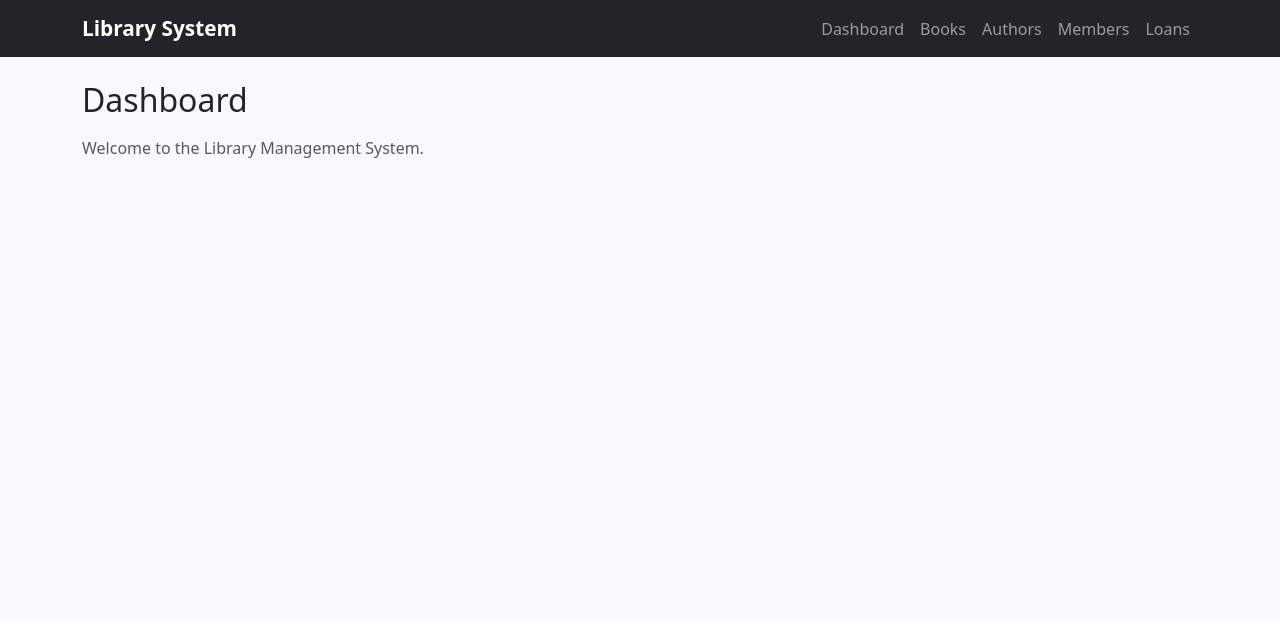
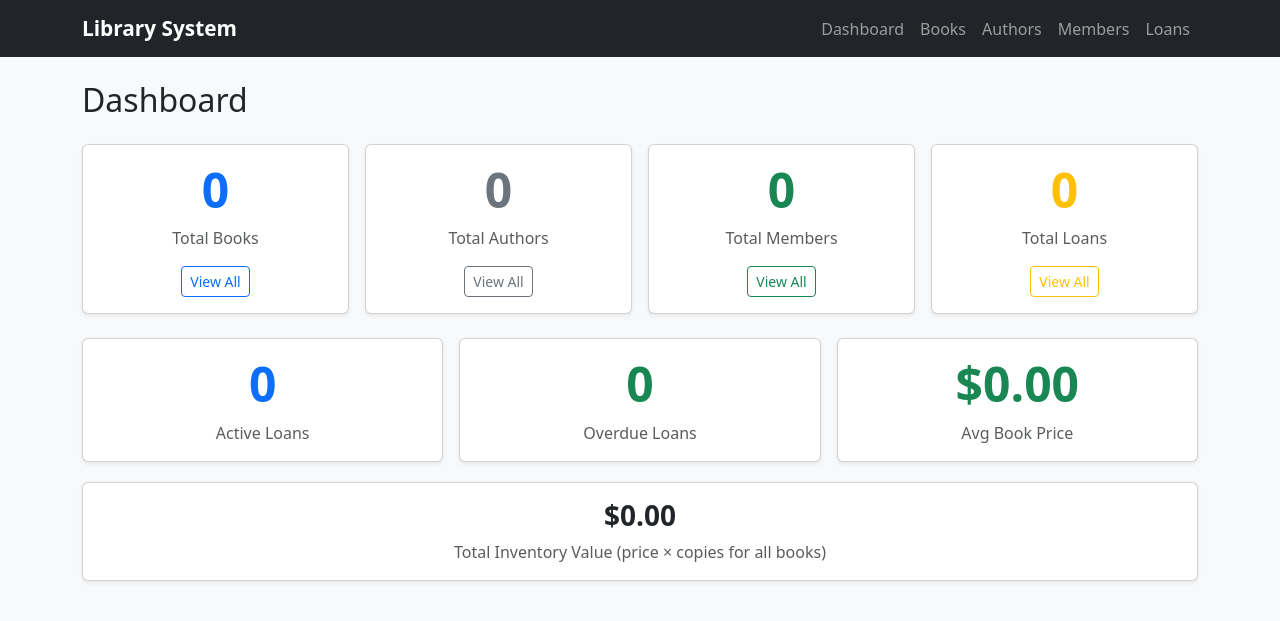
Before and after one commit to kingnguyen123/database_project2, a Flask app: page / in a window 1280 px wide. Shown: the top 621 px of the page. Run offline with Flask 3, Linux system fonts and the light colour scheme.

Commit message:
added the dashboard

```diff
--- a/app.py
+++ b/app.py
@@ -15,7 +15,35 @@ with app.app_context():
 
 @app.route('/')
 def dashboard():
-    return render_template('dashboard.html')
+    total_books   = Book.query.count()
+    total_authors = Author.query.count()
+    total_members = Member.query.count()
+    total_loans   = Loan.query.count()
+
+    active_loans  = Loan.query.filter_by(status='active').count()
+    overdue_loans = Loan.query.filter(
+        Loan.status == 'active',
+        Loan.due_date < date.today()
+    ).count()
+
+    avg_price = db.session.query(db.func.avg(Book.price)).scalar()
+    avg_price = round(avg_price, 2) if avg_price else 0
+
+    inventory_value = db.session.query(
+        db.func.sum(Book.price * Book.total_copies)
+    ).scalar()
+    inventory_value = round(inventory_value, 2) if inventory_value else 0
+
+    return render_template('dashboard.html',
+        total_books=total_books,
+        total_authors=total_authors,
+        total_members=total_members,
+        total_loans=total_loans,
+        active_loans=active_loans,
+        overdue_loans=overdue_loans,
+        avg_price=avg_price,
+        inventory_value=inventory_value
+    )
 
 
 @app.route('/authors')
@@ -378,6 +406,23 @@ def checkout():
     return render_template('checkout_form.html', members=all_members, books=available_books)
 
 
+@app.route('/loans/<int:loan_id>/return', methods=['POST'])
+def return_book(loan_id):
+    loan = Loan.query.get_or_404(loan_id)
+
+    if loan.status == 'returned':
+        flash('This book has already been returned', 'danger')
+        return redirect(url_for('loans'))
+
+    loan.return_date = date.today()
+    loan.status = 'returned'
+    loan.book.available_copies += 1
+    db.session.commit()
+
+    flash('Book returned successfully!', 'success')
+    return redirect(url_for('loans'))
+
+
 @app.route('/books/<int:book_id>/delete', methods=['POST'])
 def delete_book(book_id):
     book = Book.query.get_or_404(book_id)
--- a/schema.sql
+++ b/schema.sql
@@ -1,7 +1,3 @@
--- Library Management System
--- Final Schema in 3rd Normal Form
--- Database: SQLite
-
 CREATE TABLE authors (
     author_id   INTEGER      PRIMARY KEY AUTOINCREMENT,
     first_name  VARCHAR(50)  NOT NULL,
--- a/templates/dashboard.html
+++ b/templates/dashboard.html
@@ -1,6 +1,86 @@
 {% extends 'base.html' %}
 
 {% block content %}
-<h2>Dashboard</h2>
-<p class="text-muted">Welcome to the Library Management System.</p>
+<h2 class="mb-4">Dashboard</h2>
+
+<!-- Library counts -->
+<div class="row g-3 mb-4">
+    <div class="col-md-3">
+        <div class="card text-center shadow-sm">
+            <div class="card-body">
+                <h1 class="display-5 fw-bold text-primary">{{ total_books }}</h1>
+                <p class="card-text text-muted">Total Books</p>
+                <a href="{{ url_for('books') }}" class="btn btn-sm btn-outline-primary">View All</a>
+            </div>
+        </div>
+    </div>
+    <div class="col-md-3">
+        <div class="card text-center shadow-sm">
+            <div class="card-body">
+                <h1 class="display-5 fw-bold text-secondary">{{ total_authors }}</h1>
+                <p class="card-text text-muted">Total Authors</p>
+                <a href="{{ url_for('authors') }}" class="btn btn-sm btn-outline-secondary">View All</a>
+            </div>
+        </div>
+    </div>
+    <div class="col-md-3">
+        <div class="card text-center shadow-sm">
+            <div class="card-body">
+                <h1 class="display-5 fw-bold text-success">{{ total_members }}</h1>
+                <p class="card-text text-muted">Total Members</p>
+                <a href="{{ url_for('members') }}" class="btn btn-sm btn-outline-success">View All</a>
+            </div>
+        </div>
+    </div>
+    <div class="col-md-3">
+        <div class="card text-center shadow-sm">
+            <div class="card-body">
+                <h1 class="display-5 fw-bold text-warning">{{ total_loans }}</h1>
+                <p class="card-text text-muted">Total Loans</p>
+                <a href="{{ url_for('loans') }}" class="btn btn-sm btn-outline-warning">View All</a>
+            </div>
+        </div>
+    </div>
+</div>
+
+<!-- Loan status + financials -->
+<div class="row g-3">
+    <div class="col-md-4">
+        <div class="card text-center shadow-sm">
+            <div class="card-body">
+                <h1 class="display-5 fw-bold text-primary">{{ active_loans }}</h1>
+                <p class="card-text text-muted">Active Loans</p>
+            </div>
+        </div>
+    </div>
+    <div class="col-md-4">
+        <div class="card text-center shadow-sm">
+            <div class="card-body">
+                <h1 class="display-5 fw-bold {% if overdue_loans > 0 %}text-danger{% else %}text-success{% endif %}">
+                    {{ overdue_loans }}
+                </h1>
+                <p class="card-text text-muted">Overdue Loans</p>
+            </div>
+        </div>
+    </div>
+    <div class="col-md-4">
+        <div class="card text-center shadow-sm">
+            <div class="card-body">
+                <h1 class="display-5 fw-bold text-success">${{ "%.2f"|format(avg_price) }}</h1>
+                <p class="card-text text-muted">Avg Book Price</p>
+            </div>
+        </div>
+    </div>
+</div>
+
+<div class="row g-3 mt-1">
+    <div class="col-md-12">
+        <div class="card shadow-sm">
+            <div class="card-body text-center">
+                <h3 class="fw-bold text-dark">${{ "%.2f"|format(inventory_value) }}</h3>
+                <p class="card-text text-muted">Total Inventory Value (price × copies for all books)</p>
+            </div>
+        </div>
+    </div>
+</div>
 {% endblock %}
```
